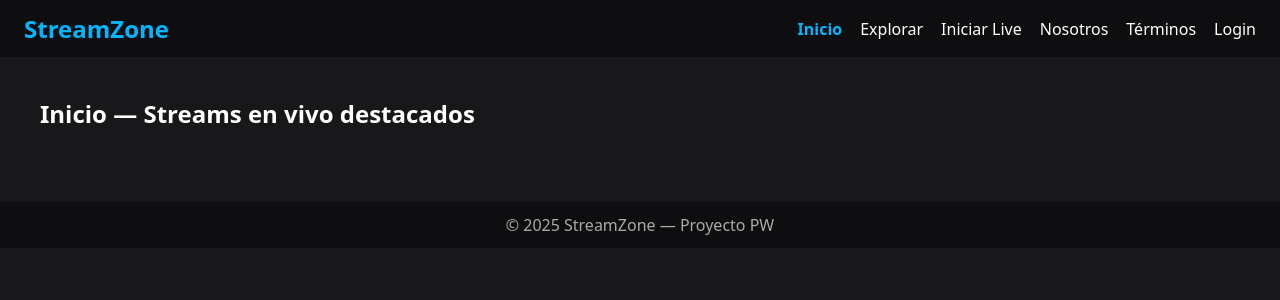
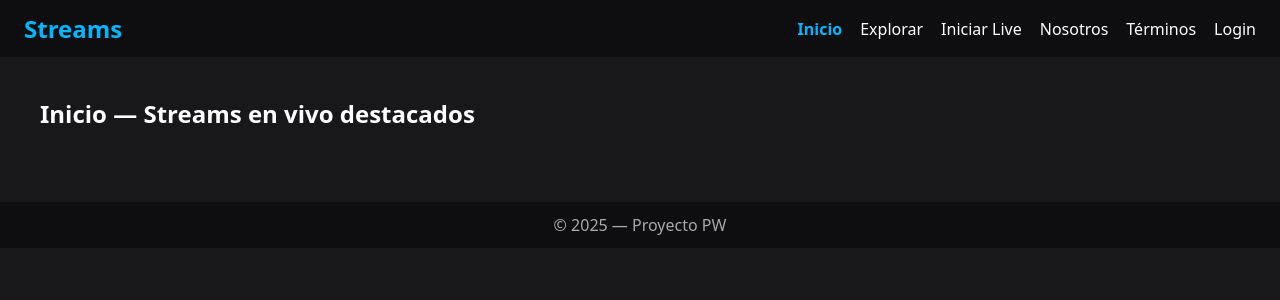
Before and after one commit to WCharlesOH/ProyectoPW, a React (Vite) app in the folder Pagina_Streams/: page / in a window 1280 px wide. Shown: the top 300 px of the page. Built offline with nearby package versions, Linux system fonts and the light colour scheme.

Commit message:
Modificacion

```diff
--- a/Pagina_Streams/src/App.tsx
+++ b/Pagina_Streams/src/App.tsx
@@ -35,7 +35,7 @@ function Navbar() {
     >
       <h2 style={{ margin: 0 }}>
         <Link to="/" style={{ color: '#00b7ff', textDecoration: 'none' }}>
-          StreamZone
+          Streams
         </Link>
       </h2>
 
@@ -94,7 +94,7 @@ export default function App() {
           marginTop: '32px',
         }}
       >
-        © {new Date().getFullYear()} StreamZone — Proyecto PW
+        © {new Date().getFullYear()} — Proyecto PW
       </footer>
     </div>
   )
```
